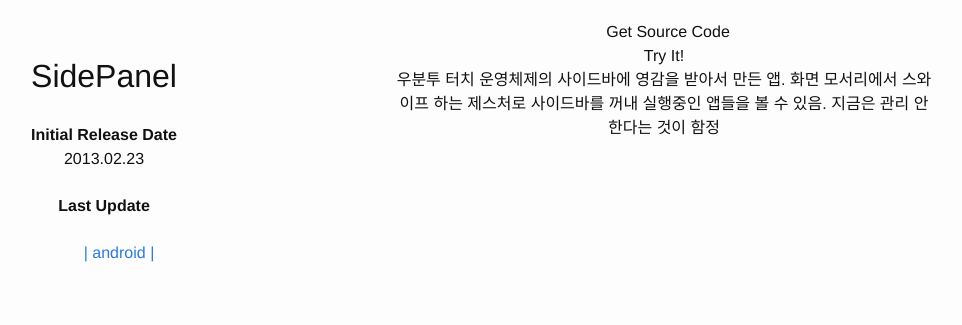
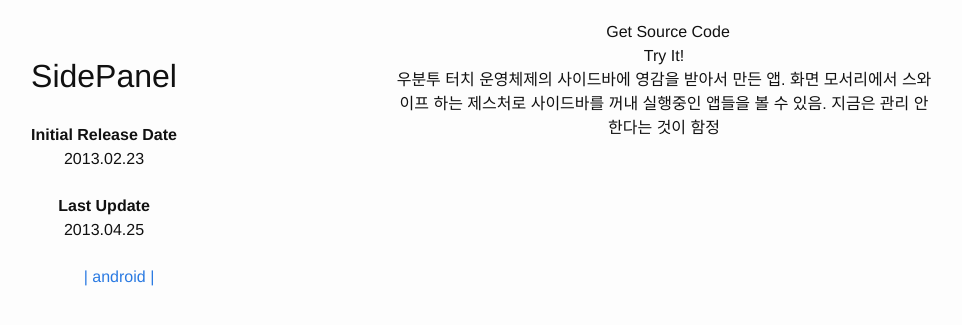
Before and after one commit to sukso96100/portfolio, a Jekyll site: the page built from _posts/2013-02-23-sidepanel.markdown, in a window 1280 px wide. Shown: the top 325 px of the page, without its empty margins (256-1218 px from the left). Built offline with Jekyll 4.4.1, drawn with Linux system fonts in a browser that asks for light colours; nearby versions of some CDN libraries.

Commit message:
Update 2013-02-23-sidepanel.markdown

```diff
--- a/_posts/2013-02-23-sidepanel.markdown
+++ b/_posts/2013-02-23-sidepanel.markdown
@@ -2,6 +2,7 @@
 layout: post
 title: "SidePanel"
 date: "2013-02-23"
+last-update: "2013-04-25"
 tags: android
 image : /resources/sidepanel.png
 repourl : https://github.com/sukso96100/SidePanel
```
